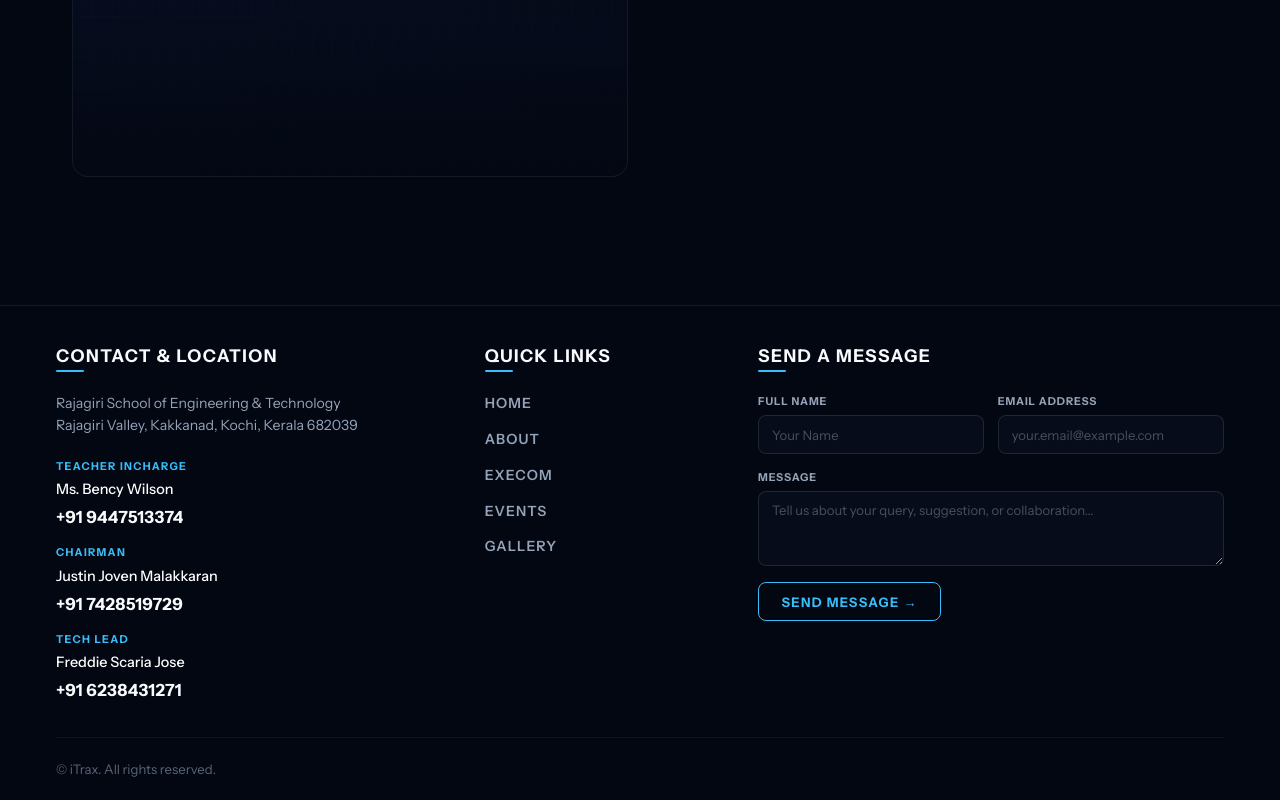
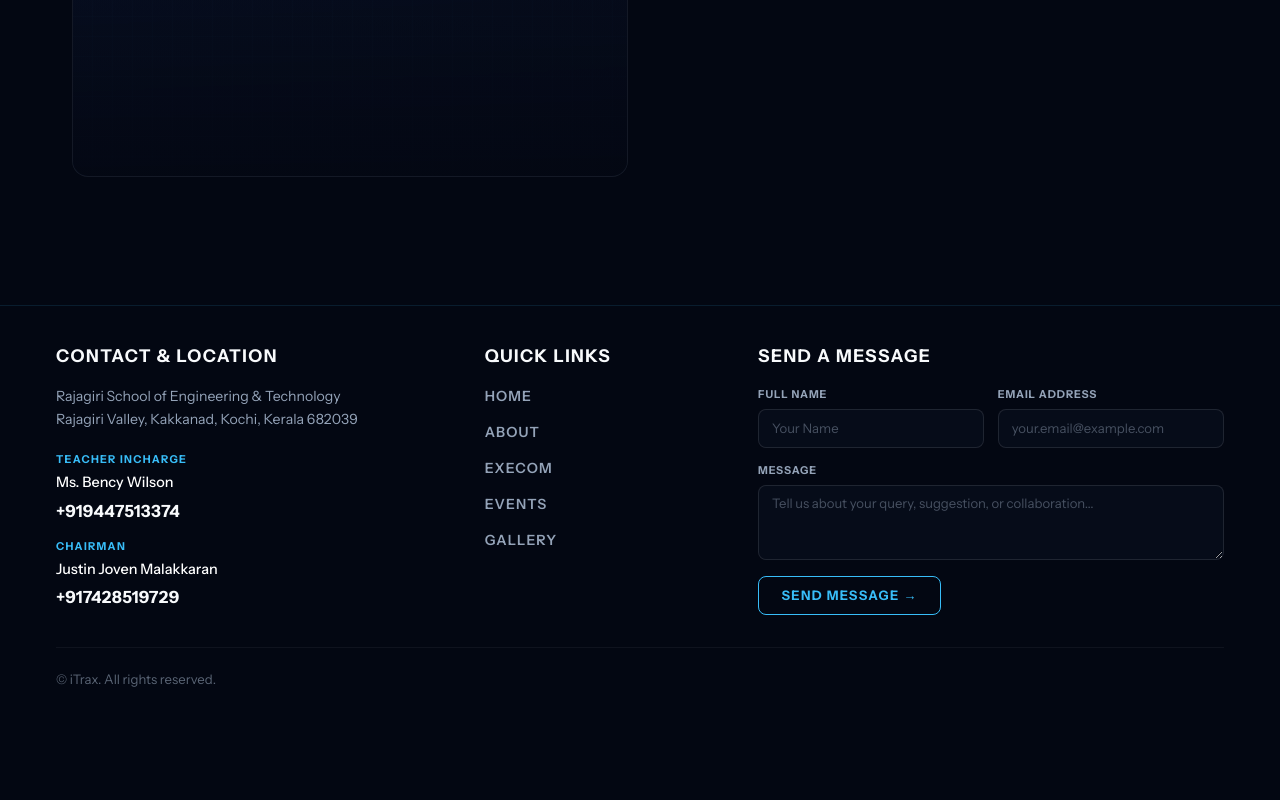
Before and after one commit to orbitronhd/itrax, a React (Vite) app: page /gallery in a window 1280 px wide. Shown: the part 1958-2758 px from the top of the page. After the commit the page ends 2668 px from the top, so only its background shows below. Built offline with nearby package versions, Linux system fonts and the light colour scheme.

Commit message:
feat: Streamline footer

```diff
--- a/src/components/Footer.tsx
+++ b/src/components/Footer.tsx
@@ -8,7 +8,6 @@ const WEB3FORMS_ACCESS_KEY = '4df57676-1515-4ec0-9c92-9e1bfe0760d3';
 interface ContactPerson {
   label: string;
   name: string;
-  phone: string;
   phoneDisplay: string;
 }
 
@@ -16,20 +15,12 @@ const keyContacts: ContactPerson[] = [
   {
     label: 'TEACHER INCHARGE',
     name: 'Ms. Bency Wilson',
-    phone: '+919447513374',
-    phoneDisplay: '+91 9447513374',
+    phoneDisplay: '+919447513374',
   },
   {
     label: 'CHAIRMAN',
     name: 'Justin Joven Malakkaran',
-    phone: '+917428519729',
-    phoneDisplay: '+91 7428519729',
-  },
-  {
-    label: 'TECH LEAD',
-    name: 'Freddie Scaria Jose',
-    phone: '+916238431271',
-    phoneDisplay: '+91 6238431271',
+    phoneDisplay: '+917428519729',
   },
 ];
 
@@ -88,7 +79,7 @@ export function Footer(): React.JSX.Element {
               <div key={contact.label} className="footer-contact-item">
                 <span className="contact-role">{contact.label}</span>
                 <span className="contact-name">{contact.name}</span>
-                <a href={`tel:${contact.phone}`} className="contact-phone">
+                <a className="contact-phone">
                   {contact.phoneDisplay}
                 </a>
               </div>
--- a/src/components/css/Footer.css
+++ b/src/components/css/Footer.css
@@ -36,20 +36,7 @@
   letter-spacing: 0.08em;
   margin-bottom: 1.25rem;
   color: var(--text);
-  position: relative;
-  padding-bottom: 0.4rem;
   text-align: left;
-}
-
-.footer-col-heading::after {
-  content: '';
-  position: absolute;
-  bottom: 0;
-  left: 0;
-  width: 28px;
-  height: 2px;
-  background: var(--accent-bright);
-  border-radius: 1px;
 }
 
 /* ==================== LEFT COLUMN: CONTACT & LOCATION ==================== */
@@ -133,30 +120,13 @@
   text-transform: uppercase;
   letter-spacing: 0.08em;
   text-decoration: none;
-  transition: color 0.25s var(--ease-out), transform 0.25s var(--ease-out);
-  position: relative;
+  transition: opacity 0.2s ease, color 0.2s ease;
   display: inline-block;
-  width: fit-content;
-}
-
-.footer-nav-link::after {
-  content: '';
-  position: absolute;
-  width: 0;
-  height: 2px;
-  bottom: -2px;
-  left: 0;
-  background-color: var(--accent-bright);
-  transition: width 0.3s cubic-bezier(0.22, 1, 0.36, 1);
 }
 
 .footer-nav-link:hover {
   color: var(--text);
-  transform: translateX(4px);
-}
-
-.footer-nav-link:hover::after {
-  width: 100%;
+  opacity: 0.7;
 }
 
 /* ==================== RIGHT COLUMN: FORM ==================== */
@@ -248,8 +218,7 @@
   letter-spacing: 0.1em;
   font-size: 0.82rem;
   cursor: pointer;
-  overflow: hidden;
-  transition: all 0.3s cubic-bezier(0.22, 1, 0.36, 1);
+  transition: all 0.2s ease;
   align-self: flex-start;
 }
 
@@ -259,28 +228,9 @@
   transition: color 0.3s ease;
 }
 
-.footer-submit-btn::before {
-  content: '';
-  position: absolute;
-  top: 0;
-  left: 0;
-  width: 100%;
-  height: 100%;
-  background: linear-gradient(135deg, var(--accent) 0%, var(--accent-bright) 100%);
-  transform: translateX(-101%);
-  transition: transform 0.4s cubic-bezier(0.22, 1, 0.36, 1);
-  z-index: 1;
-}
-
 .footer-submit-btn:hover:not(:disabled) {
-  color: #ffffff;
-  border-color: var(--accent-bright);
-  box-shadow: 0 0 16px rgba(56, 189, 248, 0.35);
-  transform: translateY(-2px);
-}
-
-.footer-submit-btn:hover:not(:disabled)::before {
-  transform: translateX(0);
+  background: var(--accent-bright);
+  color: #030712;
 }
 
 .footer-submit-btn:disabled {
```
